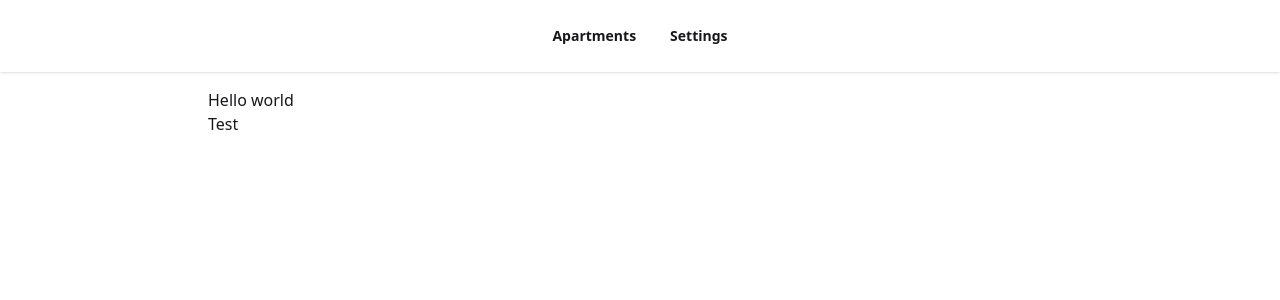
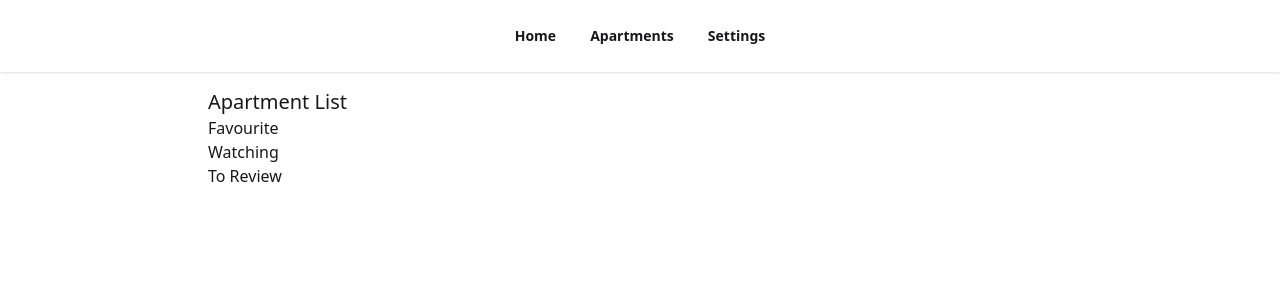
Before and after one commit to wenzlawski/apartments, a SvelteKit app in the folder frontend/: page / in a window 1280 px wide. Shown: the top 300 px of the page. Built offline with nearby package versions, Linux system fonts and the light colour scheme.

Commit message:
Home page & global layout

```diff
--- a/frontend/src/routes/+layout.svelte
+++ b/frontend/src/routes/+layout.svelte
@@ -13,6 +13,7 @@
 </svelte:head>
 
 <Navbar>
+	<NavbarItem href="/">Home</NavbarItem>
 	<NavbarItem href="/apartments">Apartments</NavbarItem>
 	<NavbarItem href="/settings">Settings</NavbarItem>
 </Navbar>
--- a/frontend/src/routes/+page.svelte
+++ b/frontend/src/routes/+page.svelte
@@ -1,5 +1,10 @@
 <script>
 </script>
 
-<h1>Hello world</h1>
-<p>Test</p>
+<h1 class="text-xl">Apartment List</h1>
+
+<p>Favourite</p>
+
+<p>Watching</p>
+
+<p>To Review</p>
```
